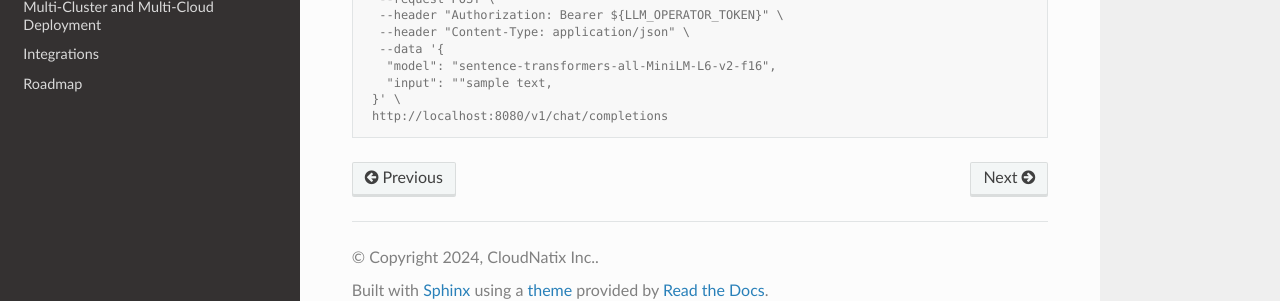
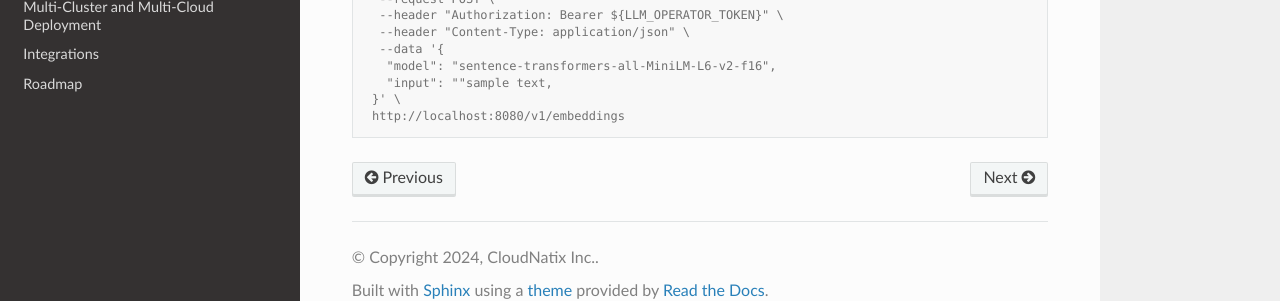
Before and after one commit to llm-operator/docs, a Sphinx documentation site: the page built from docs/source/rag.rst, in a window 1280 px wide and 900 px high, scrolled down 1660 px. Shown: the part 573-874 px from the top of the window. Built offline with Sphinx 7.4.7 and the Read the Docs theme 2.0.0, drawn with Linux system fonts in a browser that asks for light colours; part of the change alters nothing that is shown.

Commit message:
Fix the embedding API URL (#104)

```diff
--- a/docs/source/rag.rst
+++ b/docs/source/rag.rst
@@ -124,4 +124,4 @@ Here are examples:
       "model": "sentence-transformers-all-MiniLM-L6-v2-f16",
       "input": ""sample text,
     }' \
-    http://localhost:8080/v1/chat/completions
+    http://localhost:8080/v1/embeddings
```
